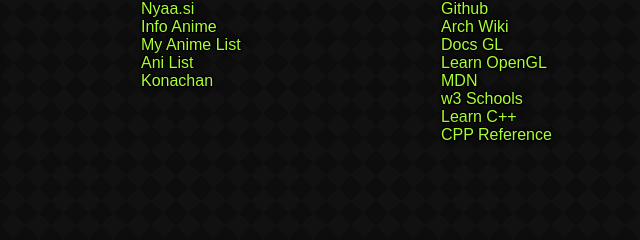
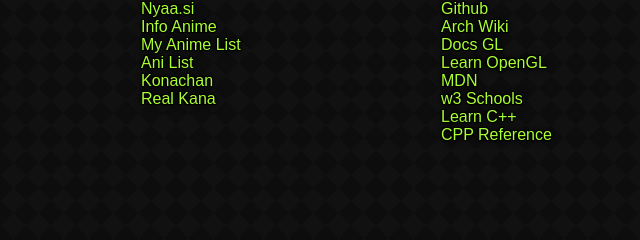
Before and after one commit to owariee/startpage, a browser extension: page public/index.html in a window 1280 px wide. Shown: the part 512-752 px from the top of the page, 199-839 px from the left. Drawn offline with Linux system fonts and the light colour scheme.

Commit message:
add real kana

```diff
--- a/public/index.html
+++ b/public/index.html
@@ -108,6 +108,7 @@
             <li><a href="https://myanimelist.net/anime/season">My Anime List</a></li>
             <li><a href="https://anilist.co/search/anime/top-100">Ani List</a></li>
             <li><a href="https://konachan.net/post?tags=scenic">Konachan</a></li>
+            <li><a href="https://www.realkana.com/hiragana">Real Kana</a></li>
           </ul>
         </div>
         <div class="column">
```
